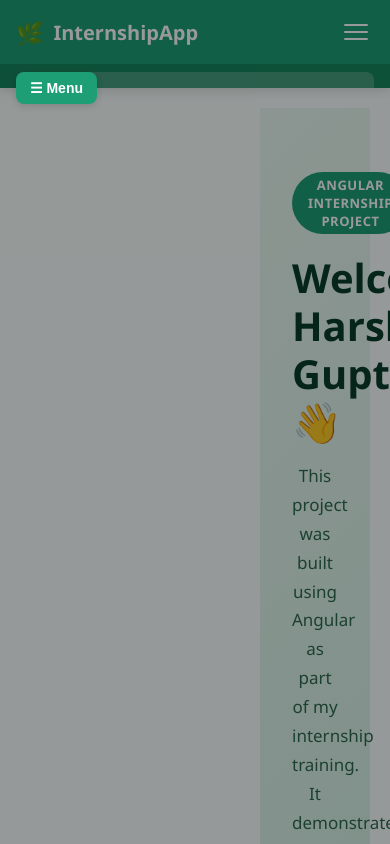
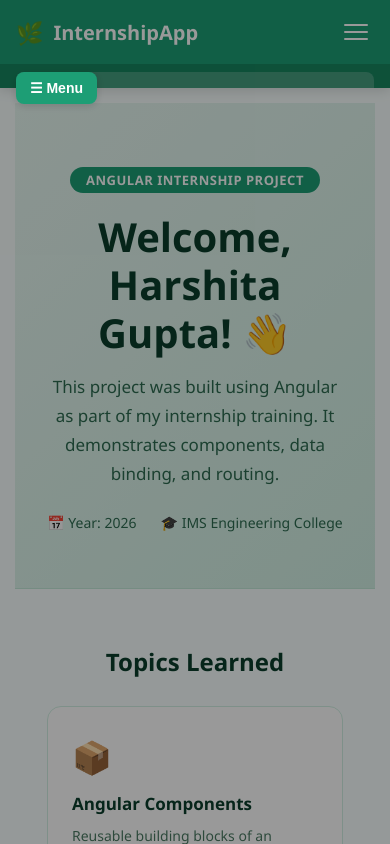
Before and after one commit to Harshitagupta2005/Internship-Frontened-project, an Angular app in the folder internship-frontend/: page / in a window 390 px wide. Built offline with nearby package versions, Linux system fonts and the light colour scheme.

Commit message:
Fixed mobile responsive layout

```diff
--- a/internship-frontend/src/app/app.component.css
+++ b/internship-frontend/src/app/app.component.css
@@ -12,3 +12,9 @@
   boxsidebar width */
   box-sizing: border-box;
 }
+@media (max-width: 768px) {
+    .main-content {
+        margin-left: 0;
+        padding: 15px;
+    }
+}
```
